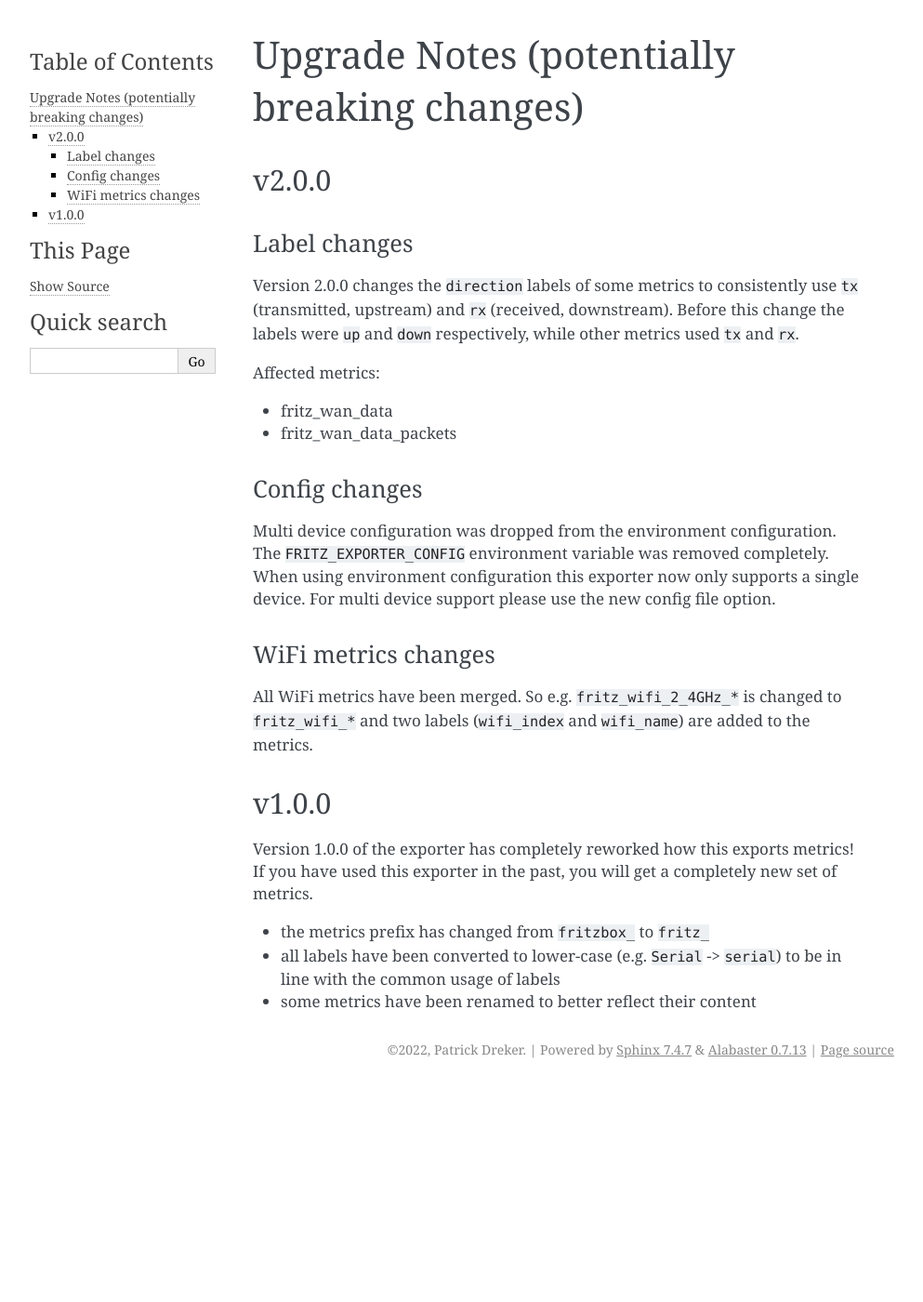
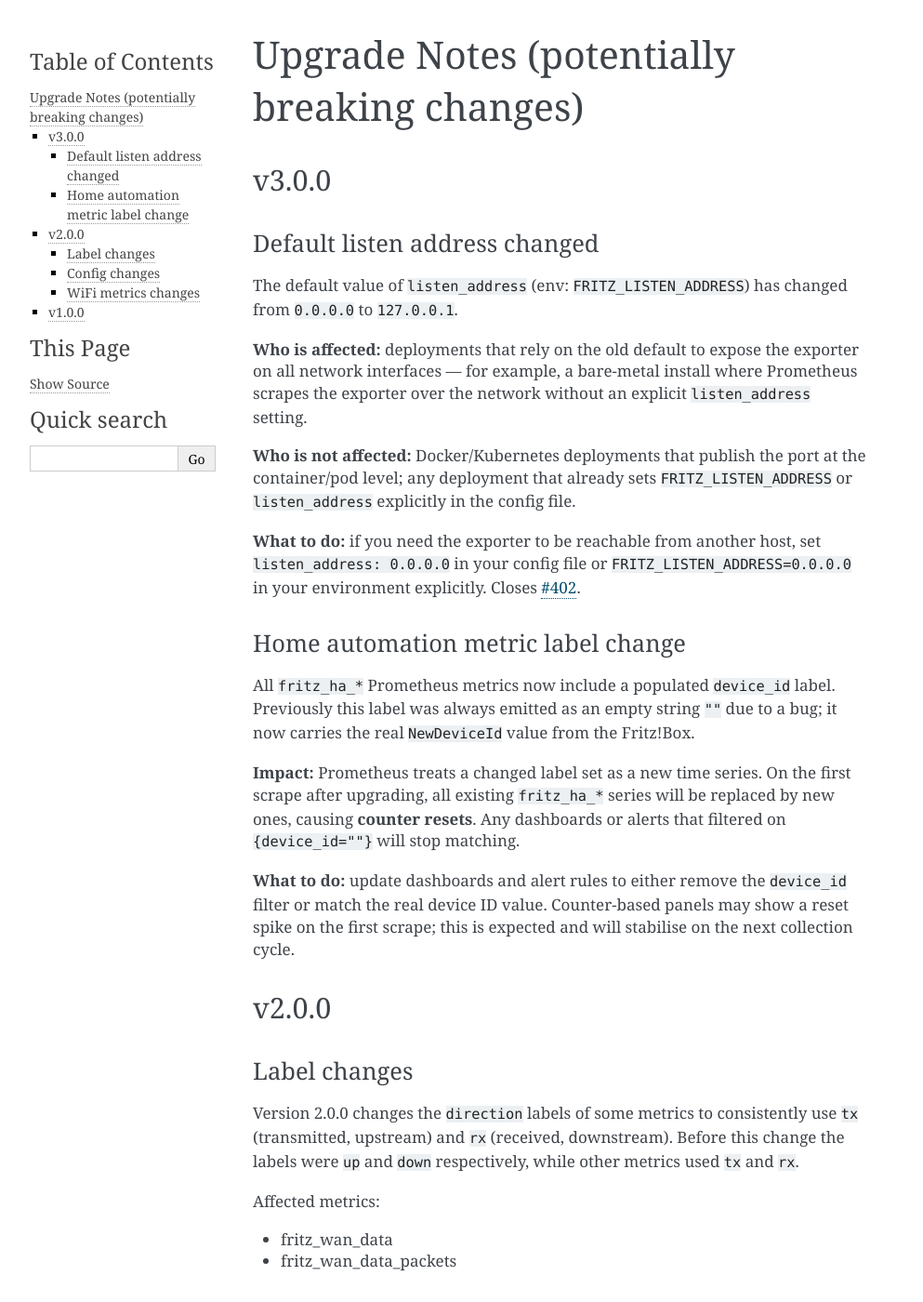
Before and after one commit to pdreker/fritz_exporter, a Sphinx documentation site: the page built from docs/upgrading.rst, in a window 1280 px wide and 1400 px high. Shown: the whole window at 93% size, without its empty margins (148-1141 px from the left). Built offline with Sphinx 7.4.7, drawn with Linux system fonts in a browser that asks for light colours.

Commit message:
feat!: change default listen_address from 0.0.0.0 to 127.0.0.1 (#610)
The exporter previously bound to all interfaces by default, which is
insecure for a metrics endpoint that may expose device information.
A deprecation warning has been logged since v2.7.0 (#532).

Users who need the exporter reachable from another host must now set
listen_address: 0.0.0.0 in their config file or
FRITZ_LISTEN_ADDRESS=0.0.0.0 in their environment explicitly.

The warning log for explicit 0.0.0.0/:: bindings is retained with
updated wording noting that the default changed in v3.0.0.

Update docs/upgrading.rst with a v3.0.0 section covering both this
change and the fritz_ha_* device_id label fix from #609.

Add a prominent breaking-change notice to README.md with a permanent
link to the upgrading documentation.

Closes #402

BREAKING CHANGE: default listen_address is now 127.0.0.1 instead of
0.0.0.0. Deployments that rely on the old default to expose the exporter
on all interfaces will need to set listen_address or FRITZ_LISTEN_ADDRESS
explicitly. See docs/upgrading.rst for details.

Co-authored-by: Claude Sonnet 4.6 <noreply@anthropic.com>

```diff
--- a/docs/upgrading.rst
+++ b/docs/upgrading.rst
@@ -1,5 +1,45 @@
 Upgrade Notes (potentially breaking changes)
 ============================================
+
+v3.0.0
+------
+
+Default listen address changed
+^^^^^^^^^^^^^^^^^^^^^^^^^^^^^^^
+
+The default value of ``listen_address`` (env: ``FRITZ_LISTEN_ADDRESS``) has
+changed from ``0.0.0.0`` to ``127.0.0.1``.
+
+**Who is affected:** deployments that rely on the old default to expose the
+exporter on all network interfaces — for example, a bare-metal install where
+Prometheus scrapes the exporter over the network without an explicit
+``listen_address`` setting.
+
+**Who is not affected:** Docker/Kubernetes deployments that publish the port
+at the container/pod level; any deployment that already sets
+``FRITZ_LISTEN_ADDRESS`` or ``listen_address`` explicitly in the config file.
+
+**What to do:** if you need the exporter to be reachable from another host,
+set ``listen_address: 0.0.0.0`` in your config file or
+``FRITZ_LISTEN_ADDRESS=0.0.0.0`` in your environment explicitly. Closes
+`#402 <https://github.com/pdreker/fritz_exporter/issues/402>`_.
+
+Home automation metric label change
+^^^^^^^^^^^^^^^^^^^^^^^^^^^^^^^^^^^^^
+
+All ``fritz_ha_*`` Prometheus metrics now include a populated ``device_id``
+label. Previously this label was always emitted as an empty string ``""`` due
+to a bug; it now carries the real ``NewDeviceId`` value from the Fritz!Box.
+
+**Impact:** Prometheus treats a changed label set as a new time series. On
+the first scrape after upgrading, all existing ``fritz_ha_*`` series will be
+replaced by new ones, causing **counter resets**. Any dashboards or alerts
+that filtered on ``{device_id=""}`` will stop matching.
+
+**What to do:** update dashboards and alert rules to either remove the
+``device_id`` filter or match the real device ID value. Counter-based panels
+may show a reset spike on the first scrape; this is expected and will
+stabilise on the next collection cycle.
 
 v2.0.0
 ------
```
Also changed, not shown: README.md (+6 -0 lines), 1 other file.
